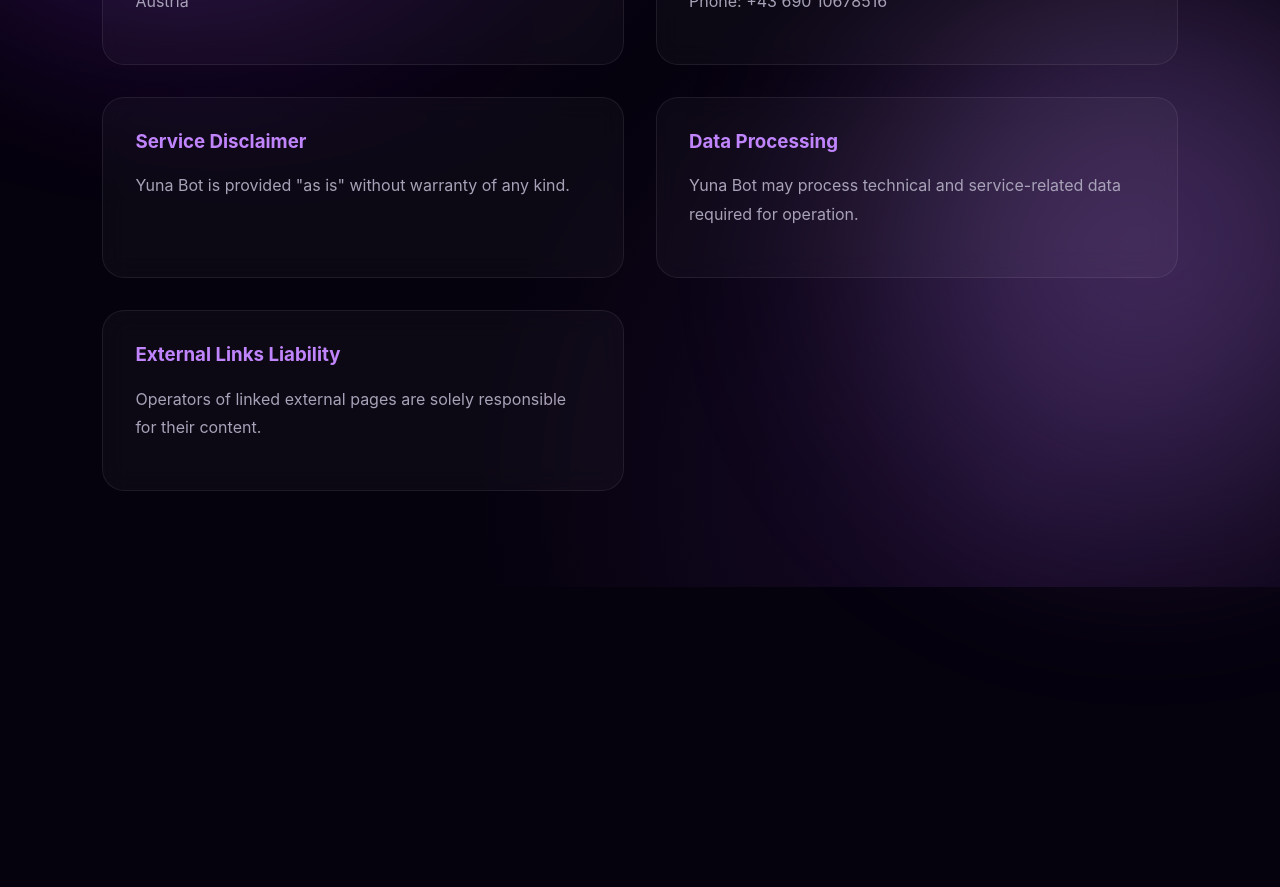
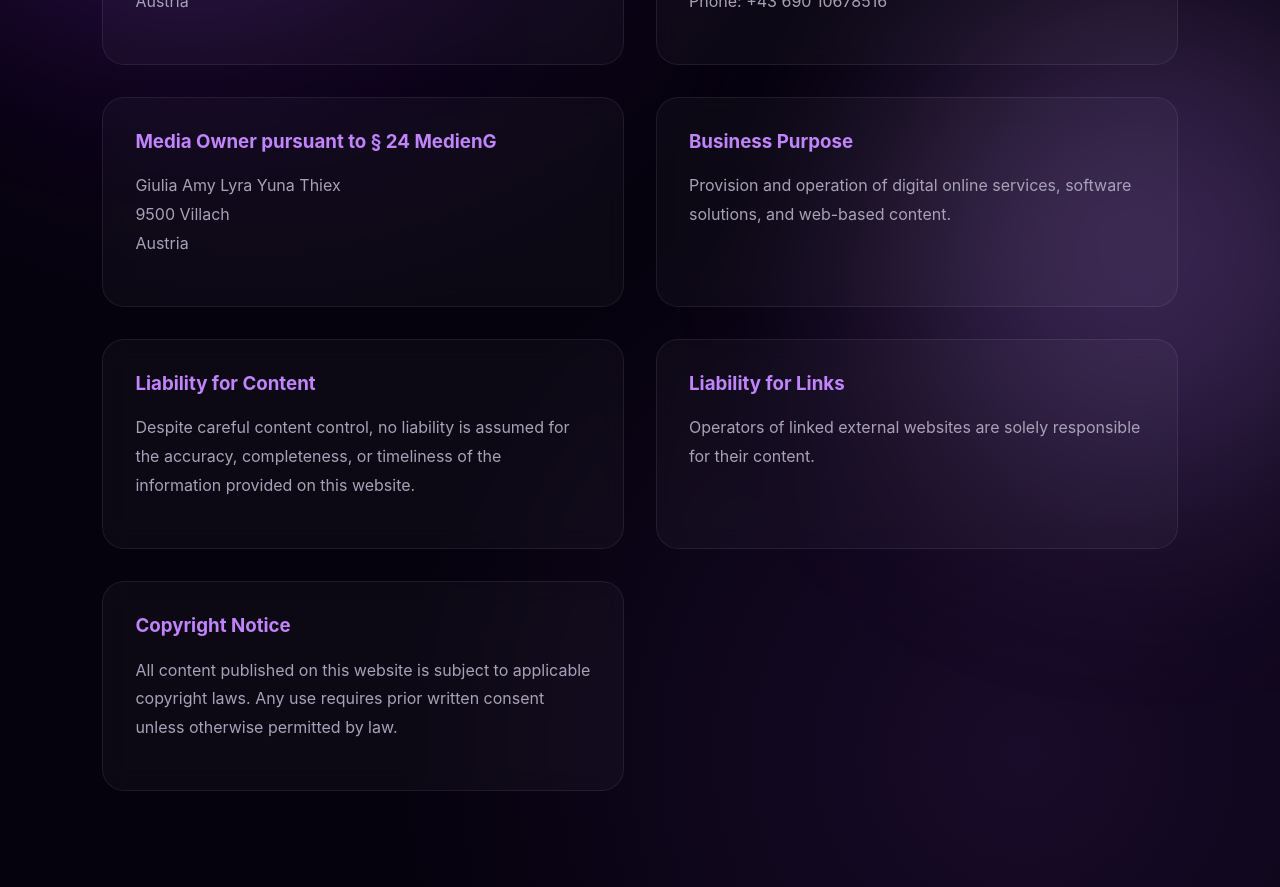
Before and after one commit to flamyamyamy/amys-portfilio, a Vue app in the folder amy-portfolio/: page /imprint in a window 1280 px wide. Shown: the part 440-1327 px from the top of the page. Before the commit the page ends 1027 px from the top, so only its background shows below. Built offline with nearby package versions, Linux system fonts and the light colour scheme.

Commit message:
Update ImprintView.vue

```diff
--- a/amy-portfolio/src/views/ImprintView.vue
+++ b/amy-portfolio/src/views/ImprintView.vue
@@ -5,7 +5,7 @@
 
       <div class="info-grid">
         <div class="content-card">
-          <h3>Legal Disclosure</h3>
+          <h3>Information pursuant to § 5 ECG</h3>
           <p>
             Giulia Amy Lyra Yuna Thiex<br />
             9500 Villach<br />
@@ -23,25 +23,45 @@
         </div>
 
         <div class="content-card">
-          <h3>Service Disclaimer</h3>
+          <h3>Media Owner pursuant to § 24 MedienG</h3>
           <p>
-            Yuna Bot is provided "as is" without warranty of any kind.
+            Giulia Amy Lyra Yuna Thiex<br />
+            9500 Villach<br />
+            Austria
           </p>
         </div>
 
         <div class="content-card">
-          <h3>Data Processing</h3>
+          <h3>Business Purpose</h3>
           <p>
-            Yuna Bot may process technical and service-related data
-            required for operation.
+            Provision and operation of digital online services,
+            software solutions, and web-based content.
           </p>
         </div>
 
         <div class="content-card">
-          <h3>External Links Liability</h3>
+          <h3>Liability for Content</h3>
           <p>
-            Operators of linked external pages are solely responsible
-            for their content.
+            Despite careful content control, no liability is assumed
+            for the accuracy, completeness, or timeliness of the
+            information provided on this website.
+          </p>
+        </div>
+
+        <div class="content-card">
+          <h3>Liability for Links</h3>
+          <p>
+            Operators of linked external websites are solely
+            responsible for their content.
+          </p>
+        </div>
+
+        <div class="content-card">
+          <h3>Copyright Notice</h3>
+          <p>
+            All content published on this website is subject to
+            applicable copyright laws. Any use requires prior
+            written consent unless otherwise permitted by law.
           </p>
         </div>
       </div>
```
